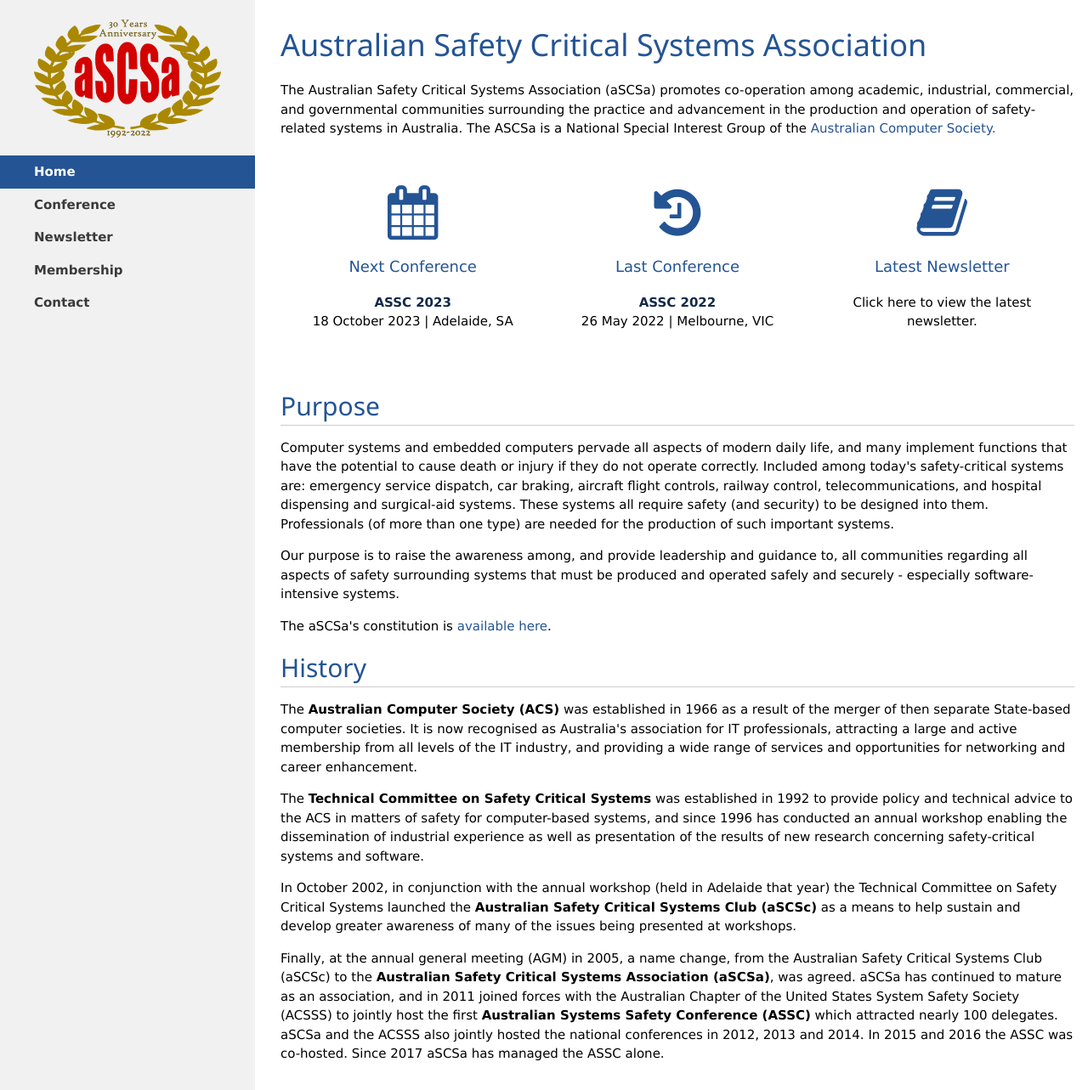
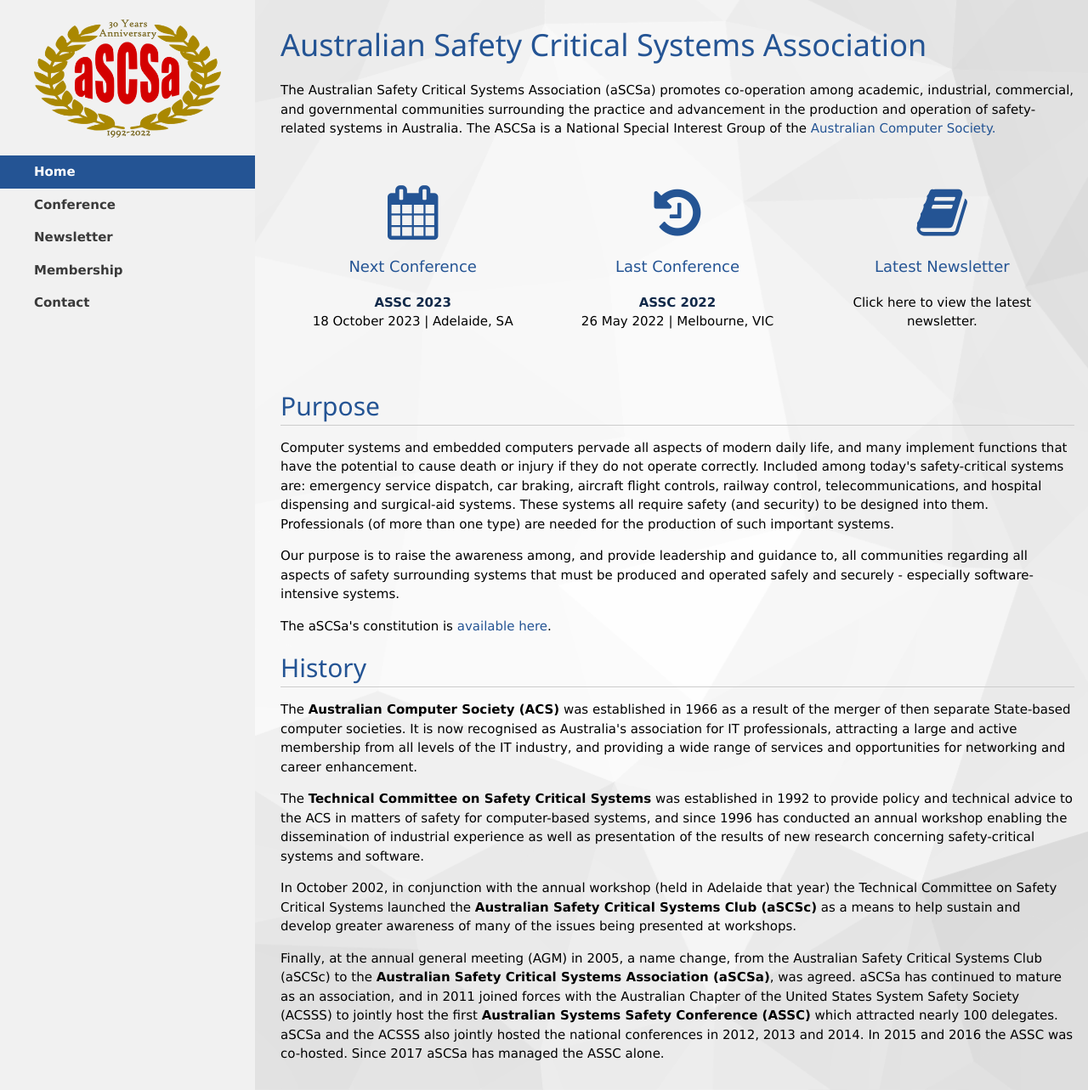
Before and after one commit to aus-safety-critical-systems-assoc/aus-safety-critical-systems-assoc.github.io, a Jekyll site: the page built from index.html, in a window 1280 px wide and 1283 px high. Shown: the whole window at 85% size. Built offline with Jekyll 4.4.1, drawn with Linux system fonts in a browser that asks for light colours.

Commit message:
Added background image.

```diff
--- a/_layouts/default.html
+++ b/_layouts/default.html
@@ -10,7 +10,7 @@
     <link rel="stylesheet" href="https://cdnjs.cloudflare.com/ajax/libs/font-awesome/4.7.0/css/font-awesome.min.css">
     <title>{{ page.title }}</title>
   </head>
-  <body class="w3-white">
+  <body class="w3-white" style="background-image:url('/assets/img/background.png');background-position:center;background-size:cover;background-repeat:repeat-y;">
     <nav class="w3-sidebar w3-bar-block w3-light-grey w3-text-dark-grey w3-collapse w3-top" style="z-index:3;width:300px;font-weight:bold" id="app-sidebar"><br>
       <a href="/"><img src="/assets/img/logo.png" class="w3-image" style="max-width:260px;padding-left:40px;padding-bottom:10px;"/></a>
       <hr style="margin:10px 0 0 0;">
```
Also changed, not shown: assets/img/background.png (added), assets/img/sponsors/acs.png, assets/img/sponsors/dedicated_systems.png, assets/img/sponsors/dod.png, assets/img/sponsors/kjr.png, assets/img/sponsors/rgb-logo.jpg (deleted), assets/img/sponsors/rgb_assurance.png.
